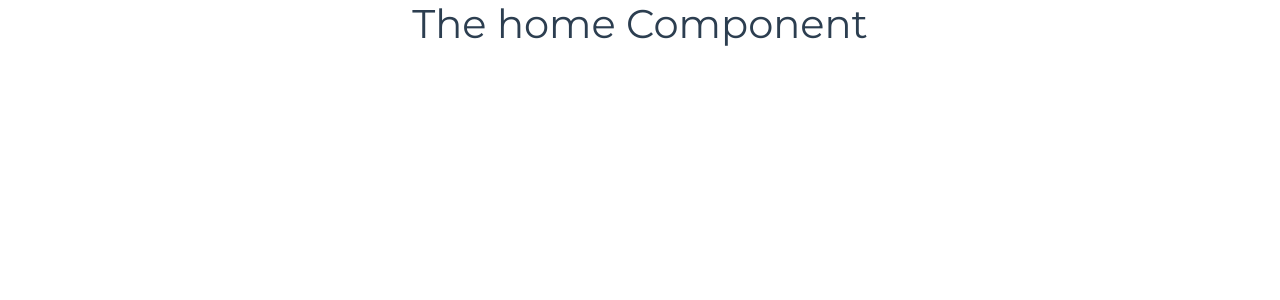
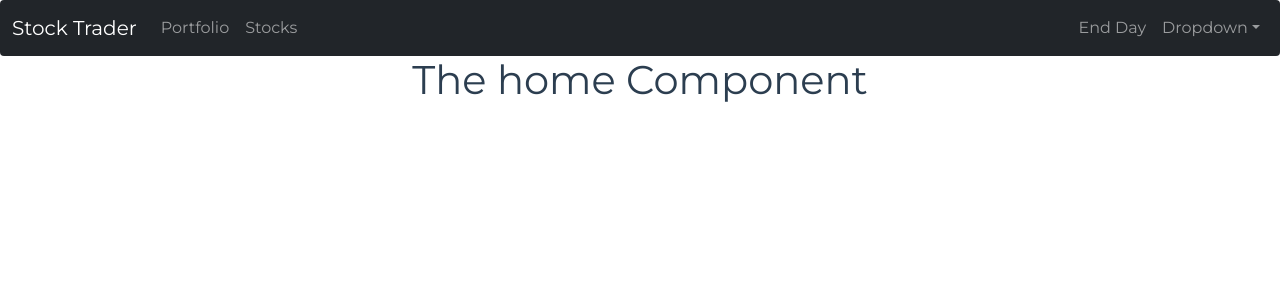
Before and after one commit to acharayaP03/thestocktrader, a Vue app: page / in a window 1280 px wide. Shown: the top 300 px of the page. Built offline with nearby package versions, Linux system fonts and the light colour scheme.

Commit message:
Header Navigation

```diff
--- a/src/App.vue
+++ b/src/App.vue
@@ -1,9 +1,18 @@
 <template>
-  <div id="app" class="container">
+  <div id="app" class="container-fluid">
+    <app-header></app-header>
     <router-view />
   </div>
 </template>
 
+<script>
+import Header from "./components/Header.vue";
+export default {
+  components: {
+    appHeader: Header,
+  },
+};
+</script>
 <style>
 #app {
   font-family: "Montserrat", sans-serif;
@@ -11,5 +20,6 @@
   -moz-osx-font-smoothing: grayscale;
   text-align: center;
   color: #2c3e50;
+  padding: 0;
 }
 </style>
--- a/src/components/Header.vue
+++ b/src/components/Header.vue
@@ -1,5 +1,34 @@
 <template>
-  <div class="home">
-    <h1>The header Component</h1>
-  </div>
+  <nav class="navbar navbar-expand-lg navbar-dark bg-dark rounded" aria-label="Navigation Bar">
+    <div class="container-fluid">
+      <router-link class="navbar-brand" to="/">Stock Trader</router-link>
+
+      <ul class="navbar-nav me-auto mb-2 mb-lg-0">
+        <li class="nav-item">
+          <router-link to="/portfolio" activeClass="active" class="nav-link">Portfolio</router-link>
+        </li>
+        <li class="nav-item">
+          <router-link to="/stocks" activeClass="active" class="nav-link">Stocks</router-link>
+        </li>
+      </ul>
+      <ul class="nav navbar-nav navbar-right dropdown">
+        <li class="nav-item"><a href="#" class="nav-link">End Day</a></li>
+        <li class="nav-item">
+          <a
+            class="nav-link dropdown-toggle float-right"
+            href="#"
+            id="dropdownMenu"
+            data-bs-toggle="dropdown"
+            aria-expanded="false"
+            >Dropdown</a
+          >
+          <ul class="dropdown-menu" aria-labelledby="dropdownMenu">
+            <li><a class="dropdown-item" href="#">Action</a></li>
+            <li><a class="dropdown-item" href="#">Another action</a></li>
+            <li><a class="dropdown-item" href="#">Something else here</a></li>
+          </ul>
+        </li>
+      </ul>
+    </div>
+  </nav>
 </template>
```
